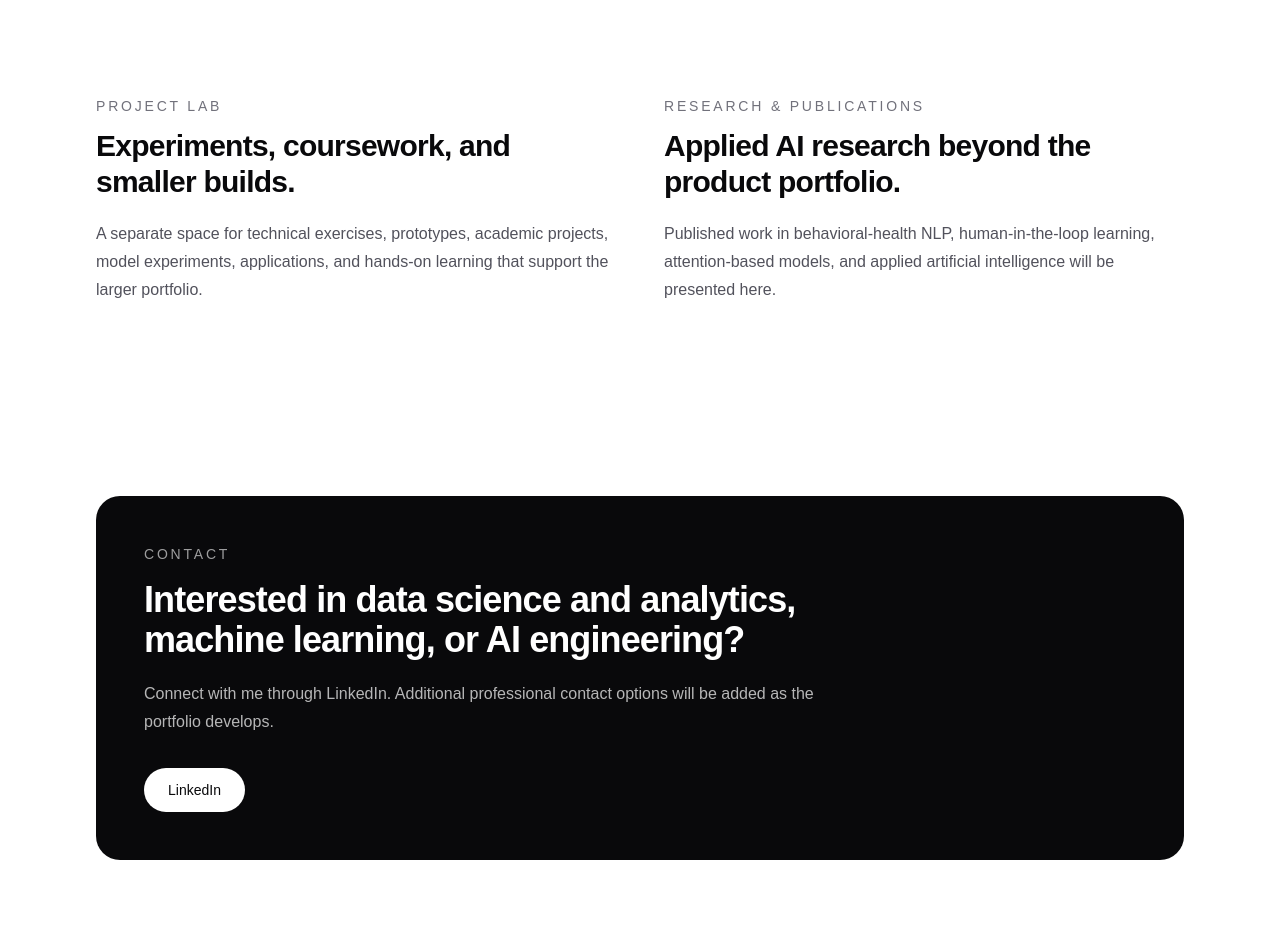
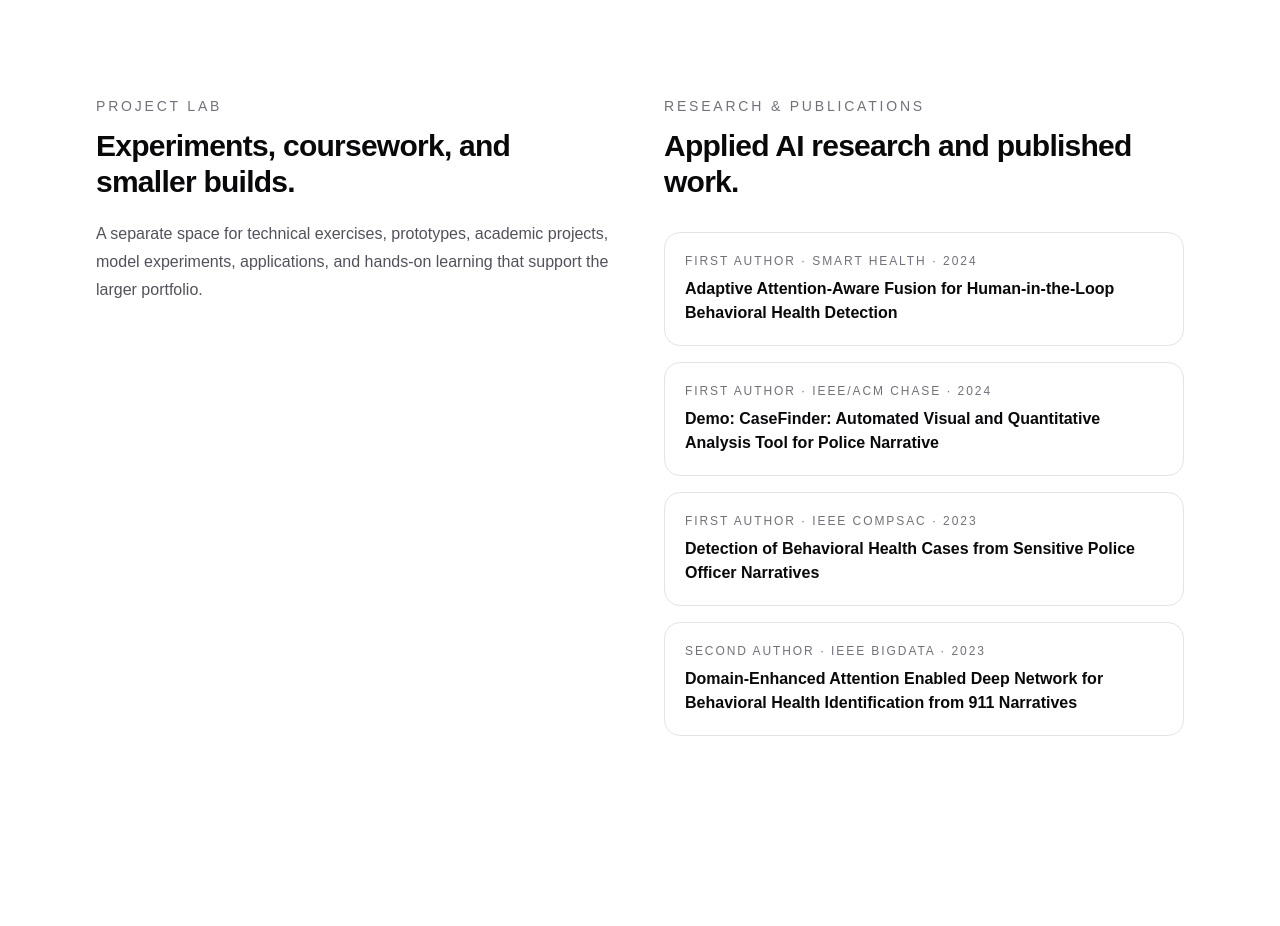
Before and after one commit to BrownMKW/portfolio, a Next.js app: page / in a window 1280 px wide. Shown: the part 3680-4606 px from the top of the page. Built offline with nearby package versions, Linux system fonts and the light colour scheme.

Commit message:
Add research publications section

```diff
--- a/app/page.tsx
+++ b/app/page.tsx
@@ -275,14 +275,28 @@ export default function Home() {
             </p>
 
             <h2 className="mt-3 text-3xl font-semibold tracking-tight">
-              Applied AI research beyond the product portfolio.
+              Applied AI research and published work.
             </h2>
 
-            <p className="mt-5 max-w-xl leading-7 text-zinc-600 dark:text-zinc-300">
-              Published work in behavioral-health NLP, human-in-the-loop
-              learning, attention-based models, and applied artificial
-              intelligence will be presented here.
-            </p>
+            <div className="mt-8 space-y-4">
+              {portfolio.publications.map((publication) => (
+                <a
+                  key={publication.title}
+                  href={publication.link}
+                  target="_blank"
+                  rel="noopener noreferrer"
+                  className="block rounded-2xl border border-zinc-200 p-5 transition hover:-translate-y-0.5 hover:shadow-md dark:border-zinc-800"
+                >
+                  <p className="text-xs font-medium uppercase tracking-[0.16em] text-zinc-500">
+                    {publication.authorship} · {publication.venue} · {publication.year}
+                  </p>
+
+                  <h3 className="mt-2 font-semibold leading-6">
+                    {publication.title}
+                  </h3>
+                </a>
+              ))}
+            </div>
           </div>
         </div>
       </section>
--- a/data/portfolio.ts
+++ b/data/portfolio.ts
@@ -99,4 +99,39 @@ export const portfolio = {
       dates: "Oct 2015 – Jun 2018",
     },
   ],
+
+  publications: [
+    {
+      title:
+        "Adaptive Attention-Aware Fusion for Human-in-the-Loop Behavioral Health Detection",
+      venue: "Smart Health",
+      year: 2024,
+      authorship: "First Author",
+      link: "https://doi.org/10.1016/j.smhl.2024.100475",
+    },
+    {
+      title:
+        "Demo: CaseFinder: Automated Visual and Quantitative Analysis Tool for Police Narrative",
+      venue: "IEEE/ACM CHASE",
+      year: 2024,
+      authorship: "First Author",
+      link: "https://doi.org/10.1109/CHASE60773.2024.00037",
+    },
+    {
+      title:
+        "Detection of Behavioral Health Cases from Sensitive Police Officer Narratives",
+      venue: "IEEE COMPSAC",
+      year: 2023,
+      authorship: "First Author",
+      link: "https://doi.org/10.1109/COMPSAC57700.2023.00213",
+    },
+    {
+      title:
+        "Domain-Enhanced Attention Enabled Deep Network for Behavioral Health Identification from 911 Narratives",
+      venue: "IEEE BigData",
+      year: 2023,
+      authorship: "Second Author",
+      link: "https://doi.org/10.1109/BigData59044.2023.10386126",
+    },
+  ],
 };
```
Lines whose indentation alone changed are shown as unchanged.
